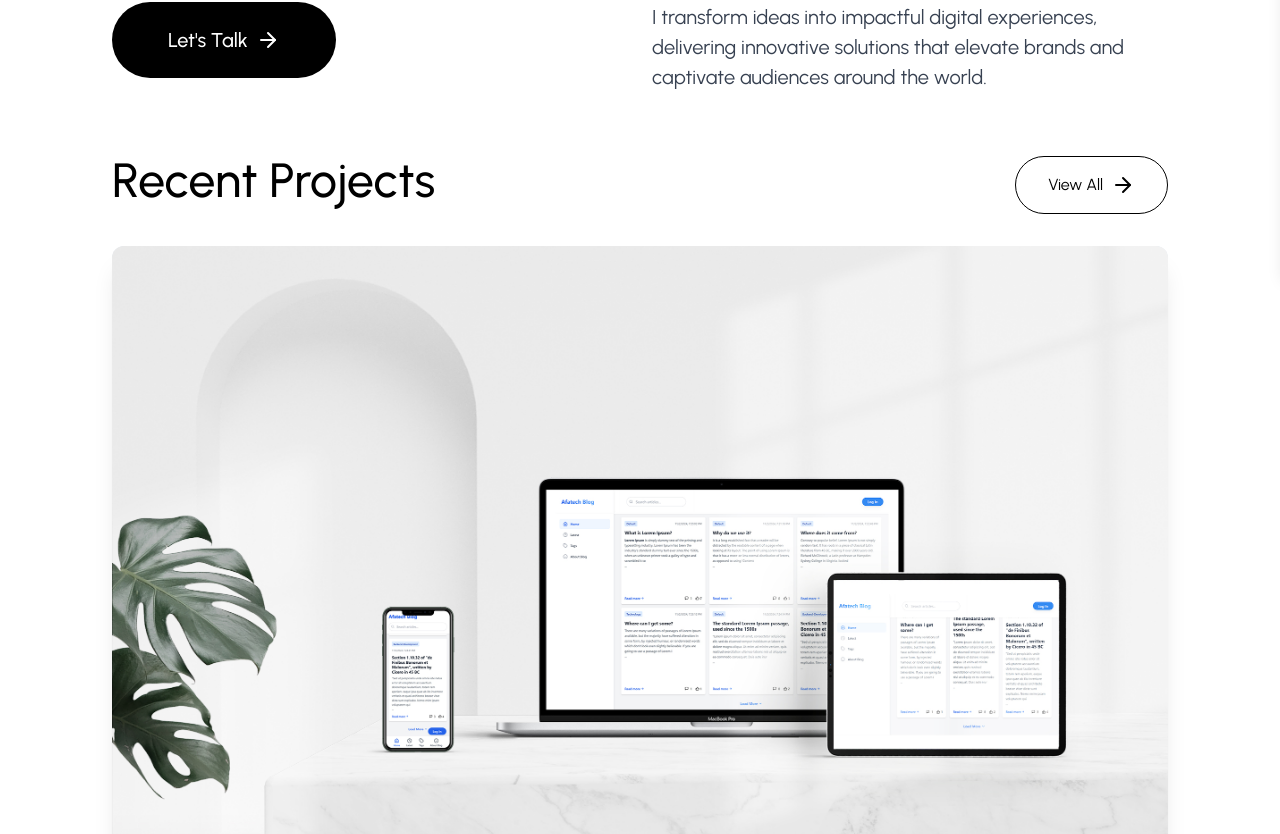
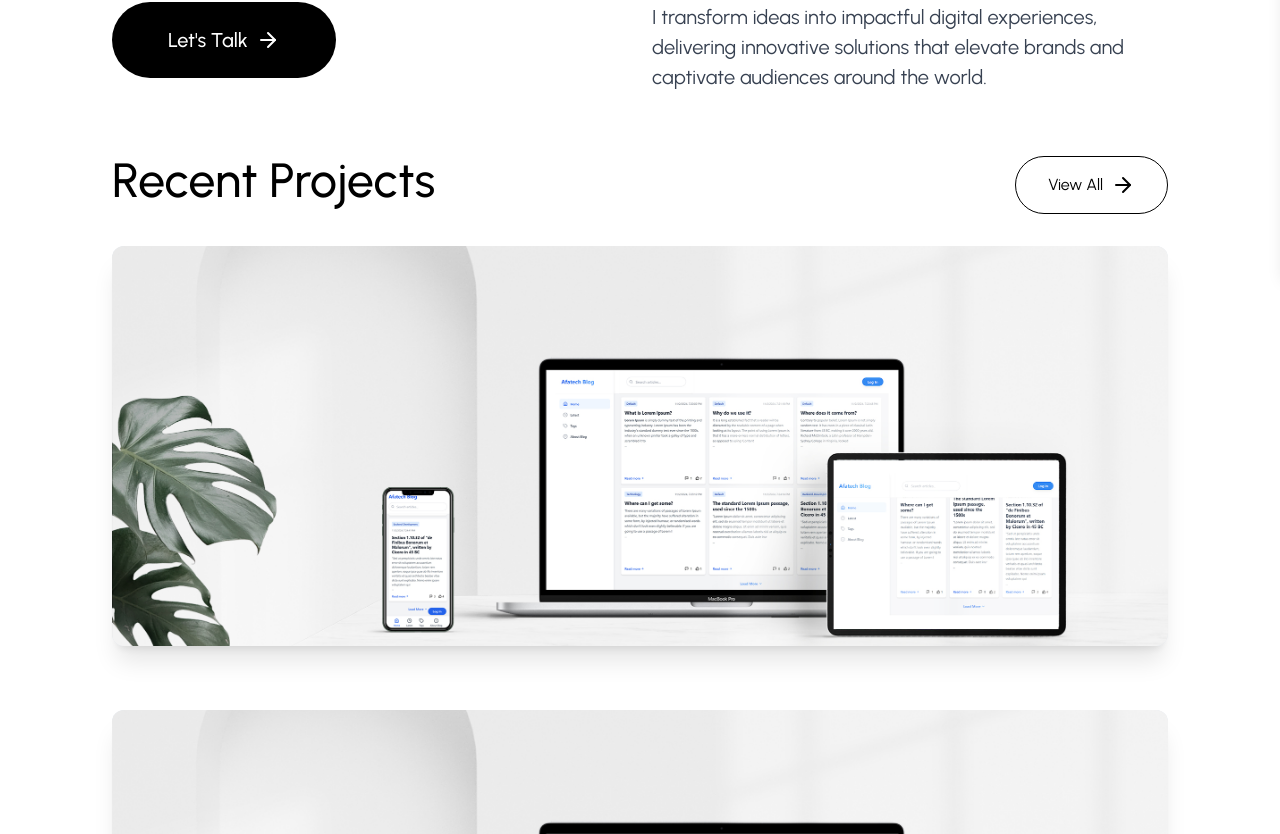
Before and after one commit to nuru484/portfolio, a React (Vite) app: page / in a window 1280 px wide. Shown: the part 526-1360 px from the top of the page. Built offline with nearby package versions, Linux system fonts and the light colour scheme.

Commit message:
fixed spacing issues

```diff
--- a/src/App.jsx
+++ b/src/App.jsx
@@ -16,7 +16,7 @@ const App = () => {
     <div>
       <NavBar />
       <Hero />
-      <div>
+      <div className="mb-12">
         <div className="flex justify-between flex-wrap gap-4 max-w-6xl mx-auto px-6 md:px-12 font-urbanist">
           <h1 className="text-4xl md:text-5xl font-medium">Recent Projects</h1>
 
--- a/src/components/ProjectCard.jsx
+++ b/src/components/ProjectCard.jsx
@@ -12,10 +12,11 @@ const ProjectCard = ({
 }) => {
   return (
     <div
-      className={`${styles} h-dvh  max-w-6xl mx-auto px-6 md:px-12 font-urbanist`}
+      style={{ height: 'clamp(28rem, 90vw, 29rem)' }}
+      className={`${styles} max-w-6xl mx-auto px-6 h- md:px-12 py-4 md:py-8 font-urbanist`}
     >
       {/* Desktop Version */}
-      <div className="relative hidden md:block h-4/5 bg-slate-200 mx-auto m-8 shadow-xl rounded-xl overflow-hidden group">
+      <div className="relative h-full hidden md:block  bg-slate-200 mx-auto shadow-xl rounded-xl overflow-hidden group">
         <img
           src={desktopImage}
           alt={title}
@@ -68,7 +69,7 @@ const ProjectCard = ({
       </div>
 
       {/* Mobile Version */}
-      <div className="relative md:hidden h-3/4 bg-slate-200 mx-auto m-8 shadow-xl rounded-xl overflow-hidden">
+      <div className="relative md:hidden h-full bg-slate-200 mx-auto m-8 shadow-xl rounded-xl overflow-hidden">
         <img
           src={mobileImage}
           alt={title}
```
